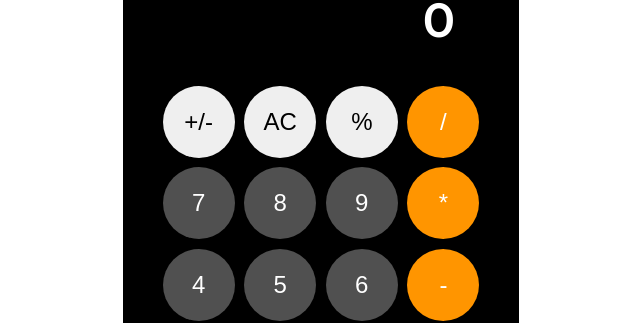
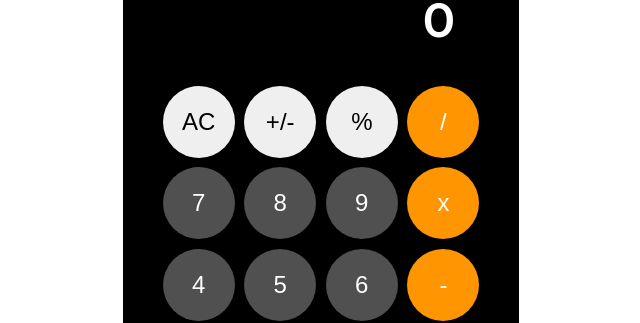
Before and after one commit to DensetsuOtoko/calculadora, a React (Create React App) app: page / in a window 1280 px wide. Shown: the part 211-534 px from the top of the page, without its empty margins (319-959 px from the left). Built offline with nearby package versions, Linux system fonts and the light colour scheme.

Commit message:
Adicionando replaceAll de X => * em inputNum

```diff
--- a/src/components/Calculadora/Calculadora.jsx
+++ b/src/components/Calculadora/Calculadora.jsx
@@ -14,7 +14,7 @@ export class Calculadora extends React.Component {
 
   inputNum = (e) => {
     const state = this.state;
-    let input = e.target.innerText.toLowerCase();
+    let input = e.target.innerText.toLowerCase().replaceAll('x', '*');
     if (this.state.num === 0) {
       state.num = input;
     }
@@ -61,15 +61,15 @@ export class Calculadora extends React.Component {
         <Box m={(12)} />
         <h1 className="result">{this.state.num}</h1>
 
+        <Botao titulo={'AC'} onClick={this.clear}/>
         <Botao titulo={'+/-'} onClick={this.changeSign}/>
-        <Botao titulo={'AC'} onClick={this.clear}/>
         <Botao titulo={'%'} onClick={this.porcentagem}/>
         <Botao titulo={'/'} className='orange' onClick={this.inputNum}/>
 
         <Botao titulo={'7'} className='gray' onClick={this.inputNum}/>
         <Botao titulo={'8'} className='gray' onClick={this.inputNum}/>
         <Botao titulo={'9'} className='gray' onClick={this.inputNum}/>
-        <Botao titulo={'*'} className='orange' onClick={this.inputNum}/>
+        <Botao titulo={'x'} className='orange' onClick={this.inputNum}/>
 
         <Botao titulo={'4'} className='gray' onClick={this.inputNum}/>
         <Botao titulo={'5'} className='gray' onClick={this.inputNum}/>
@@ -85,6 +85,7 @@ export class Calculadora extends React.Component {
         <Botao titulo={'.'} className='gray' onClick={this.inputNum}/>
         <Botao titulo={'='} className='orange' onClick={this.calculate}/>
       </ContainerComponente>
+
     );
 }
 
```
